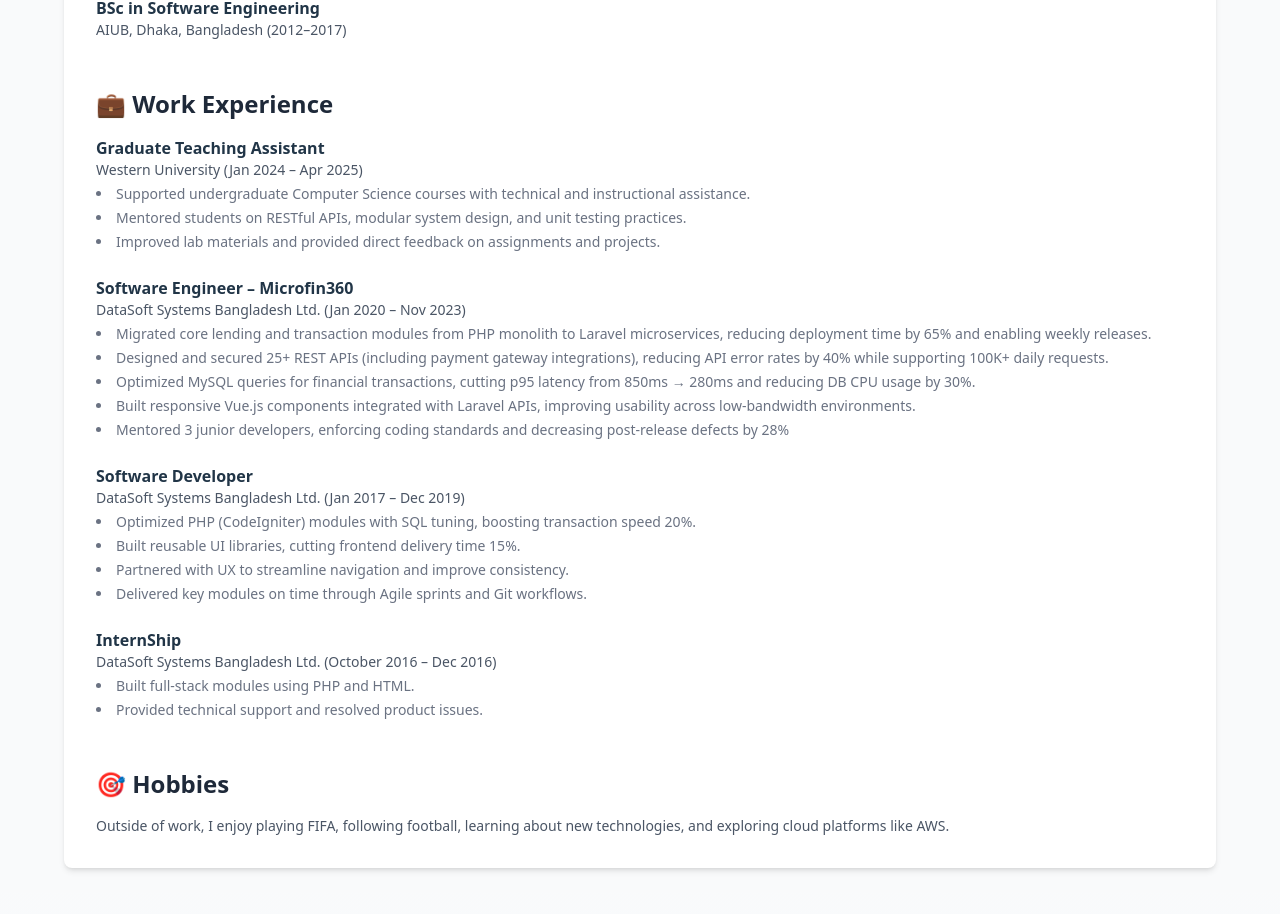
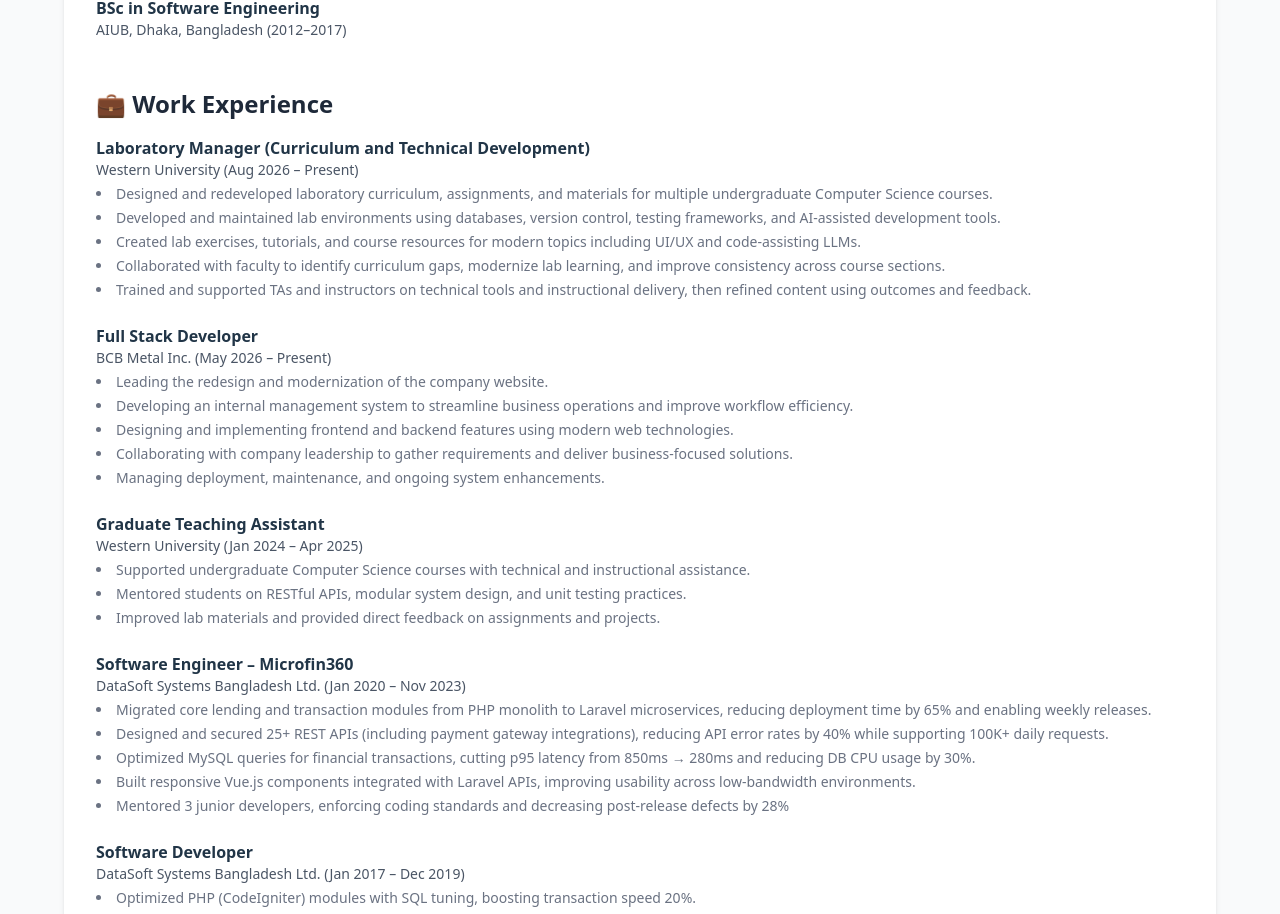
Before and after one commit to Nafiz12/portfolio-website, a React (Vite) app in the folder frontend/: page / in a window 1280 px wide. Shown: the part 1571-2485 px from the top of the page. Built offline with nearby package versions, Linux system fonts and the light colour scheme.

Commit message:
update the experince

```diff
--- a/frontend/src/pages/About.jsx
+++ b/frontend/src/pages/About.jsx
@@ -52,6 +52,28 @@
           <div>
             <h2 className="text-2xl font-semibold text-gray-800 mb-4 flex items-center gap-2">💼 Work Experience</h2>
             <div className="space-y-6">
+              <div>
+                <h3 className="font-semibold">Laboratory Manager (Curriculum and Technical Development)</h3>
+                <p className="text-sm text-gray-600">Western University (Aug 2026 – Present)</p>
+                <ul className="list-disc list-inside text-sm text-gray-500 mt-1 space-y-1">
+                  <li>Designed and redeveloped laboratory curriculum, assignments, and materials for multiple undergraduate Computer Science courses.</li>
+                  <li>Developed and maintained lab environments using databases, version control, testing frameworks, and AI-assisted development tools.</li>
+                  <li>Created lab exercises, tutorials, and course resources for modern topics including UI/UX and code-assisting LLMs.</li>
+                  <li>Collaborated with faculty to identify curriculum gaps, modernize lab learning, and improve consistency across course sections.</li>
+                  <li>Trained and supported TAs and instructors on technical tools and instructional delivery, then refined content using outcomes and feedback.</li>
+                </ul>
+              </div>
+              <div>
+                <h3 className="font-semibold">Full Stack Developer</h3>
+                <p className="text-sm text-gray-600">BCB Metal Inc. (May 2026 – Present)</p>
+                <ul className="list-disc list-inside text-sm text-gray-500 mt-1 space-y-1">
+                  <li>Leading the redesign and modernization of the company website.</li>
+                  <li>Developing an internal management system to streamline business operations and improve workflow efficiency.</li>
+                  <li>Designing and implementing frontend and backend features using modern web technologies.</li>
+                  <li>Collaborating with company leadership to gather requirements and deliver business-focused solutions.</li>
+                  <li>Managing deployment, maintenance, and ongoing system enhancements.</li>
+                </ul>
+              </div>
               <div>
                 <h3 className="font-semibold">Graduate Teaching Assistant</h3>
                 <p className="text-sm text-gray-600">Western University (Jan 2024 – Apr 2025)</p>
```
